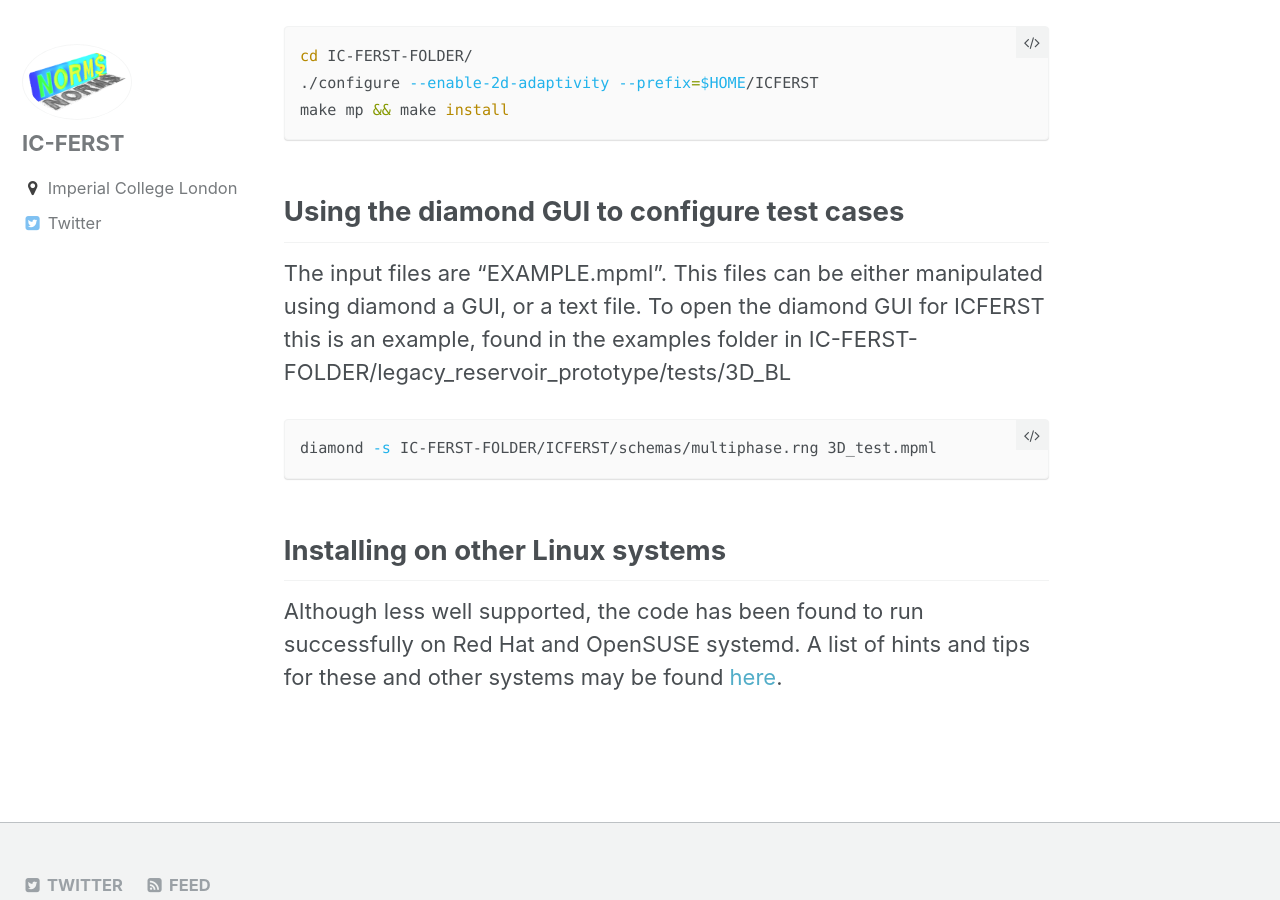
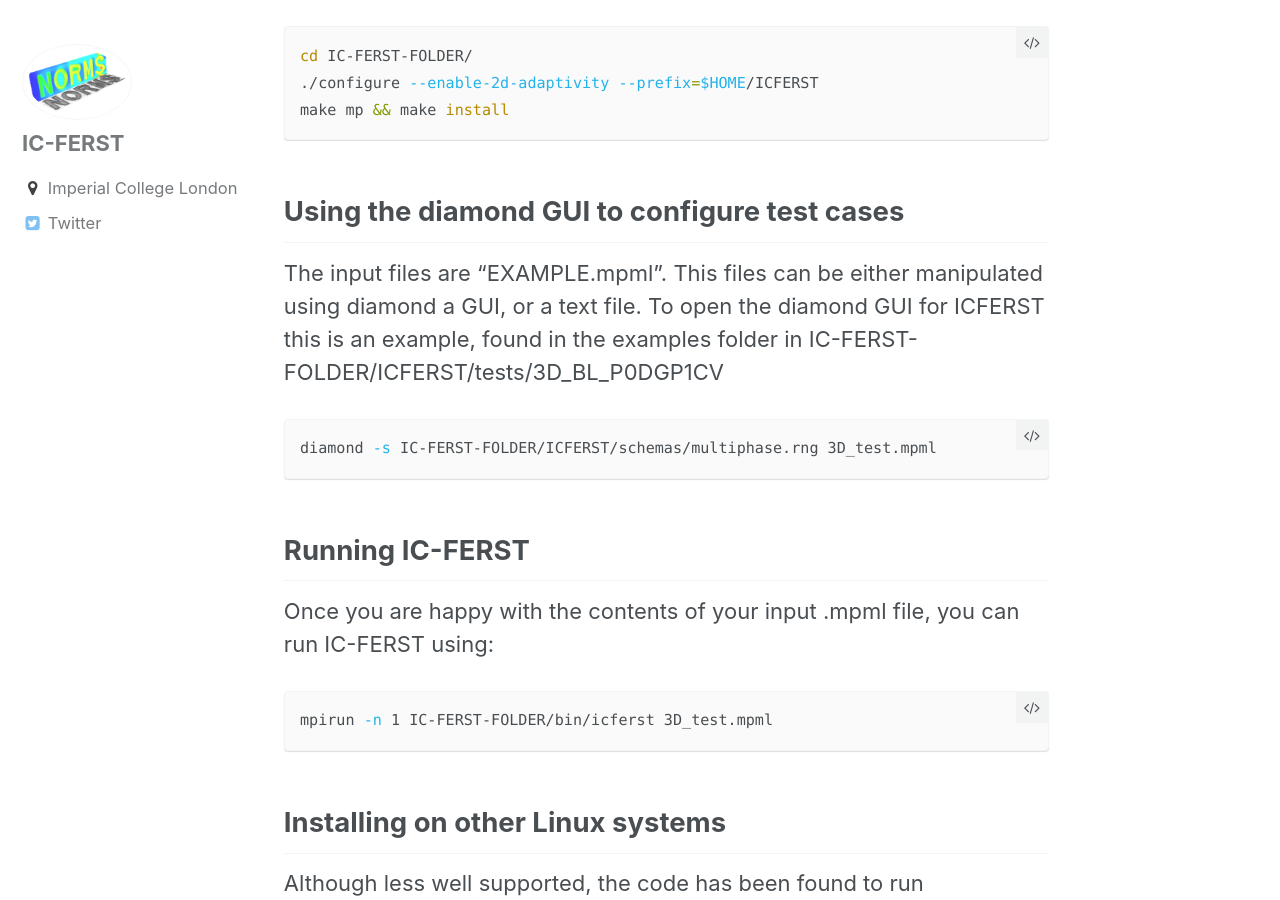
Before and after one commit to Multifluids/multifluids.github.com, a Jekyll site: the page built from _pages/license.md, in a window 1280 px wide and 900 px high, scrolled down 2537 px. Built offline with Jekyll 4.4.1, drawn with Linux system fonts in a browser that asks for light colours.

Commit message:
Add more info on how to run IC-FERST

```diff
--- a/_pages/license.md
+++ b/_pages/license.md
@@ -90,11 +90,16 @@ make mp && make install
 {% endhighlight %}
 
 <h2> Using the diamond GUI to configure test cases </h2>
-The input files are "EXAMPLE.mpml". This files can be either manipulated using diamond a GUI, or a text file. To open the diamond GUI for ICFERST this is an example, found in the examples folder in IC-FERST-FOLDER/legacy_reservoir_prototype/tests/3D_BL
+The input files are "EXAMPLE.mpml". This files can be either manipulated using diamond a GUI, or a text file. To open the diamond GUI for ICFERST this is an example, found in the examples folder in IC-FERST-FOLDER/ICFERST/tests/3D_BL_P0DGP1CV
 {% highlight bash %}
 diamond -s IC-FERST-FOLDER/ICFERST/schemas/multiphase.rng 3D_test.mpml
 {% endhighlight %}
 
+<h2> Running IC-FERST </h2>
+Once you are happy with the contents of your input .mpml file, you can run IC-FERST using:
+{% highlight bash %}
+mpirun -n 1 IC-FERST-FOLDER/bin/icferst 3D_test.mpml
+{% endhighlight %}
 
 <h2> Installing on other Linux systems </h2>
 
```
Also changed, not shown: _pages/how-to-install.md (+8 -2 lines).
